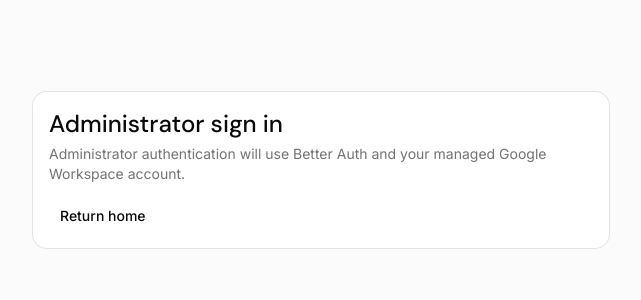
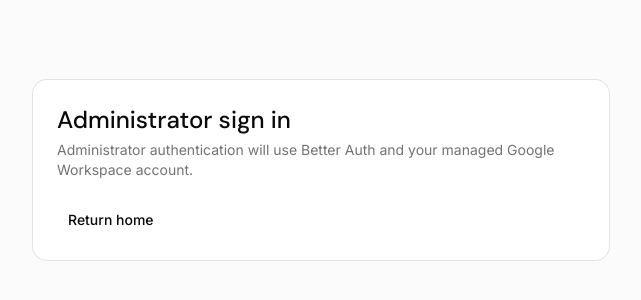
Before and after one commit to itsmeyaw/binden, a Next.js app: page /login in a window 1280 px wide. Shown: the part 230-530 px from the top of the page, without its empty margins (319-960 px from the left). Built offline with nearby package versions, Linux system fonts and the light colour scheme.

Commit message:
style: increase default card padding
Entire-Checkpoint: 01M43FD3T12RAMSC8ZTHMYWX57

```diff
--- a/src/components/signup-form.tsx
+++ b/src/components/signup-form.tsx
@@ -142,7 +142,7 @@
   }
 
   return (
-    <Card className="w-full [--card-spacing:--spacing(6)]">
+    <Card className="w-full">
       <CardHeader>
         <CardTitle>Request a Workspace account</CardTitle>
         <CardDescription>
--- a/src/components/ui/card.tsx
+++ b/src/components/ui/card.tsx
@@ -11,7 +11,7 @@
       data-slot="card"
       data-size={size}
       className={cn(
-        "group/card flex flex-col gap-(--card-spacing) overflow-hidden rounded-xl bg-card py-(--card-spacing) text-sm text-card-foreground ring-1 ring-foreground/10 [--card-spacing:--spacing(4)] has-data-[slot=card-footer]:pb-0 has-[>img:first-child]:pt-0 data-[size=sm]:[--card-spacing:--spacing(3)] data-[size=sm]:has-data-[slot=card-footer]:pb-0 *:[img:first-child]:rounded-t-xl *:[img:last-child]:rounded-b-xl",
+        "group/card flex flex-col gap-(--card-spacing) overflow-hidden rounded-xl bg-card py-(--card-spacing) text-sm text-card-foreground ring-1 ring-foreground/10 [--card-spacing:--spacing(6)] has-data-[slot=card-footer]:pb-0 has-[>img:first-child]:pt-0 data-[size=sm]:[--card-spacing:--spacing(3)] data-[size=sm]:has-data-[slot=card-footer]:pb-0 *:[img:first-child]:rounded-t-xl *:[img:last-child]:rounded-b-xl",
         className,
       )}
       {...props}
```
